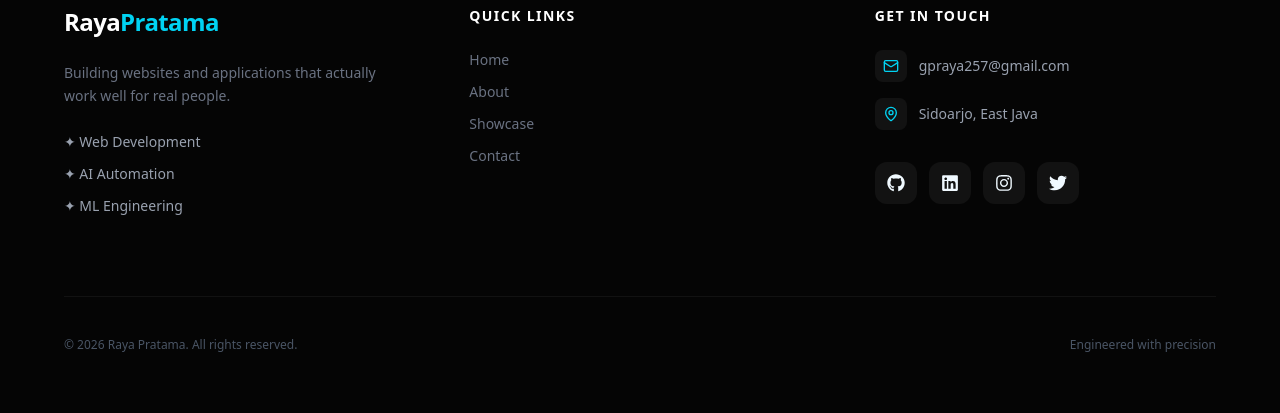
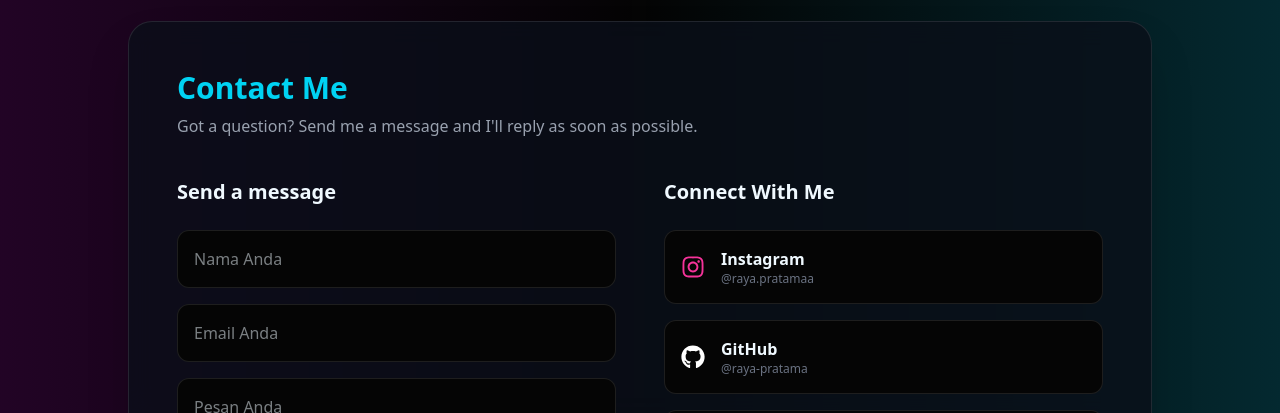
Before and after one commit to raya-pratama/portofolio, a Next.js app: page / in a window 1280 px wide. Shown: the part 2387-2800 px from the top of the page. Built offline with nearby package versions, Linux system fonts and the light colour scheme.

Commit message:
benerinn

```diff
--- /dev/null
+++ b/components/Contacts.tsx
@@ -0,0 +1,99 @@
+"use client";
+
+import React, { useState } from 'react';
+import { Send } from 'lucide-react';
+// Import dari react-icons
+import { FaInstagram, FaGithub, FaLinkedin, FaTiktok } from 'react-icons/fa';
+
+const Contact = () => {
+  const [status, setStatus] = useState("");
+
+  const handleSubmit = async (event: any) => {
+    event.preventDefault();
+    const formData = new FormData(event.target);
+
+    const response = await fetch("https://api.web3forms.com/submit", {
+      method: "POST",
+      body: formData,
+    });
+
+    if (response.ok) {
+      setStatus("Pesan terkirim! Terima kasih.");
+      event.target.reset(); // Mengosongkan form setelah sukses
+    } else {
+      setStatus("Terjadi kesalahan, coba lagi.");
+    }
+  };
+  return (
+    <section id="contact" className="py-24 px-6 relative">
+      <div className="max-w-5xl mx-auto bg-[#0B0F1A]/80 backdrop-blur-md p-8 md:p-12 rounded-3xl border border-white/10 shadow-2xl">
+        <h2 className="text-3xl font-black mb-2 text-cyan-400">Contact Me</h2>
+        <p className="text-gray-400 mb-10">Got a question? Send me a message and I'll reply as soon as possible.</p>
+
+        <div className="grid md:grid-cols-2 gap-12">
+
+          {/* Form Kiri */}
+          <div className="space-y-6">
+            <h3 className="text-xl font-bold">Send a message</h3>
+            <div className="space-y-4">
+              <form onSubmit={handleSubmit} method="POST" className="space-y-4">
+                {/* Masukkan Access Key Anda */}
+                <input type="hidden" name="access_key" value="31271182-42cd-41e6-aef1-f16384c34b93" />
+
+                <input type="text" name="name" placeholder="Nama Anda" required className="w-full bg-[#050505] p-4 rounded-xl border border-white/10 outline-none focus:border-cyan-500 transition-all" />
+                <input type="email" name="email" placeholder="Email Anda" required className="w-full bg-[#050505] p-4 rounded-xl border border-white/10 outline-none focus:border-cyan-500 transition-all" />
+                <textarea name="message" placeholder="Pesan Anda" rows={4} required className="w-full bg-[#050505] p-4 rounded-xl border border-white/10 outline-none focus:border-cyan-500 transition-all" />
+
+                <button type="submit" className="w-full flex items-center justify-center gap-2 bg-cyan-600 hover:bg-cyan-500 p-4 rounded-xl font-bold transition-all text-white">
+                  <Send size={18} /> Send message
+                </button>
+                {status && <p className="text-white mt-4">{status}</p>}
+              </form>
+            </div>
+          </div>
+
+          {/* Social Links Kanan */}
+          <div className="space-y-6">
+            <h3 className="text-xl font-bold">Connect With Me</h3>
+            <div className="grid grid-cols-1 gap-4">
+              <a href="https://www.instagram.com/raya.pratamaa?igsh=enBkcmljamQwanFm" target="_blank"
+                rel="noopener noreferrer" className="flex items-center gap-4 bg-[#050505] p-4 rounded-xl border border-white/10 hover:border-pink-500/50 transition-all">
+                <FaInstagram size={24} className="text-pink-500" />
+                <div>
+                  <div className="font-bold">Instagram</div>
+                  <div className="text-xs text-gray-500">@raya.pratamaa</div>
+                </div>
+              </a>
+              <a href="https://github.com/raya-pratama" target="_blank"
+                rel="noopener noreferrer" className="flex items-center gap-4 bg-[#050505] p-4 rounded-xl border border-white/10 hover:border-gray-500/50 transition-all">
+                <FaGithub size={24} className="text-white" />
+                <div>
+                  <div className="font-bold">GitHub</div>
+                  <div className="text-xs text-gray-500">@raya-pratama</div>
+                </div>
+              </a>
+              <a href="https://www.linkedin.com/in/raya-pratama-00a019382" target="_blank"
+                rel="noopener noreferrer" className="flex items-center gap-4 bg-[#050505] p-4 rounded-xl border border-white/10 hover:border-blue-500/50 transition-all">
+                <FaLinkedin size={24} className="text-blue-500" />
+                <div>
+                  <div className="font-bold">LinkedIn</div>
+                  <div className="text-xs text-gray-500">raya-pratama</div>
+                </div>
+              </a>
+              <a href="https://www.tiktok.com/@rayaa_pratama" target="_blank"
+                rel="noopener noreferrer" className="flex items-center gap-4 bg-[#050505] p-4 rounded-xl border border-white/10 hover:border-black/50 transition-all">
+                <FaTiktok size={24} className="text-white" />
+                <div>
+                  <div className="font-bold">TikTok</div>
+                  <div className="text-xs text-gray-500">@rayaa_pratama</div>
+                </div>
+              </a>
+            </div>
+          </div>
+        </div>
+      </div>
+    </section>
+  );
+};
+
+export default Contact;
```
